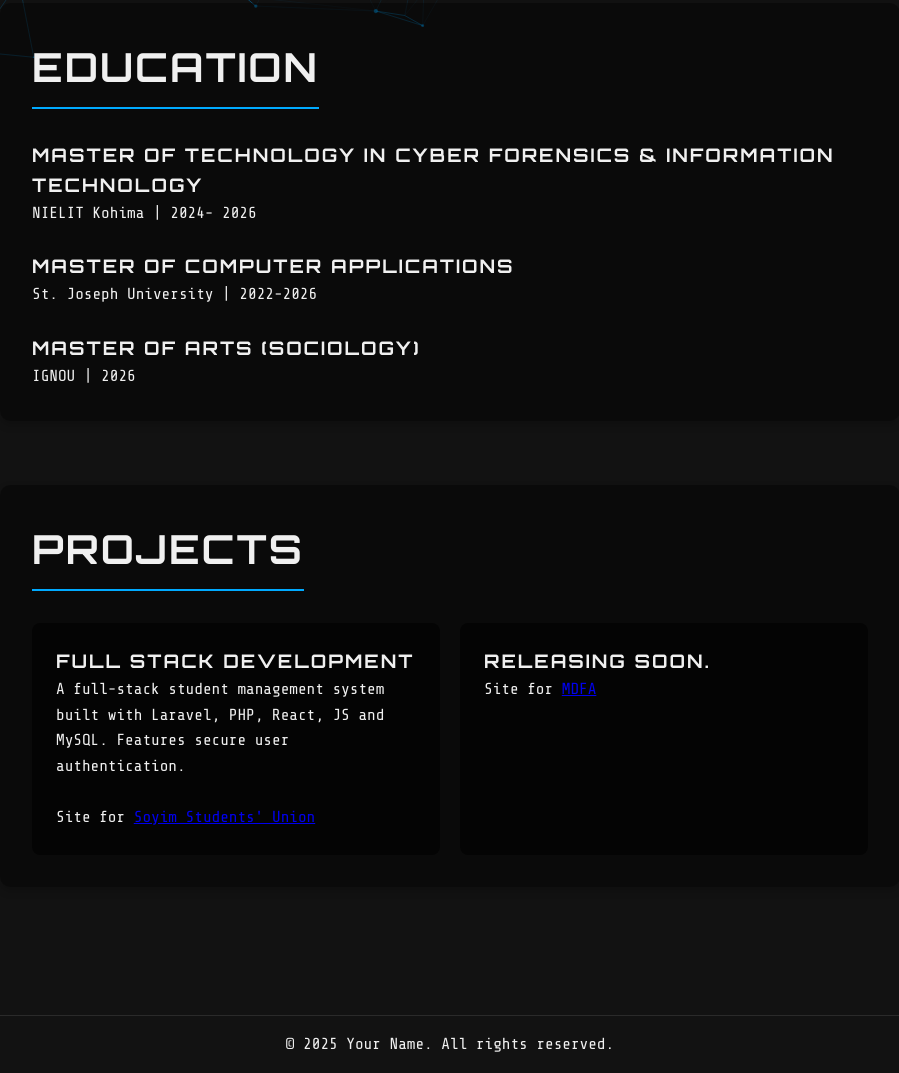
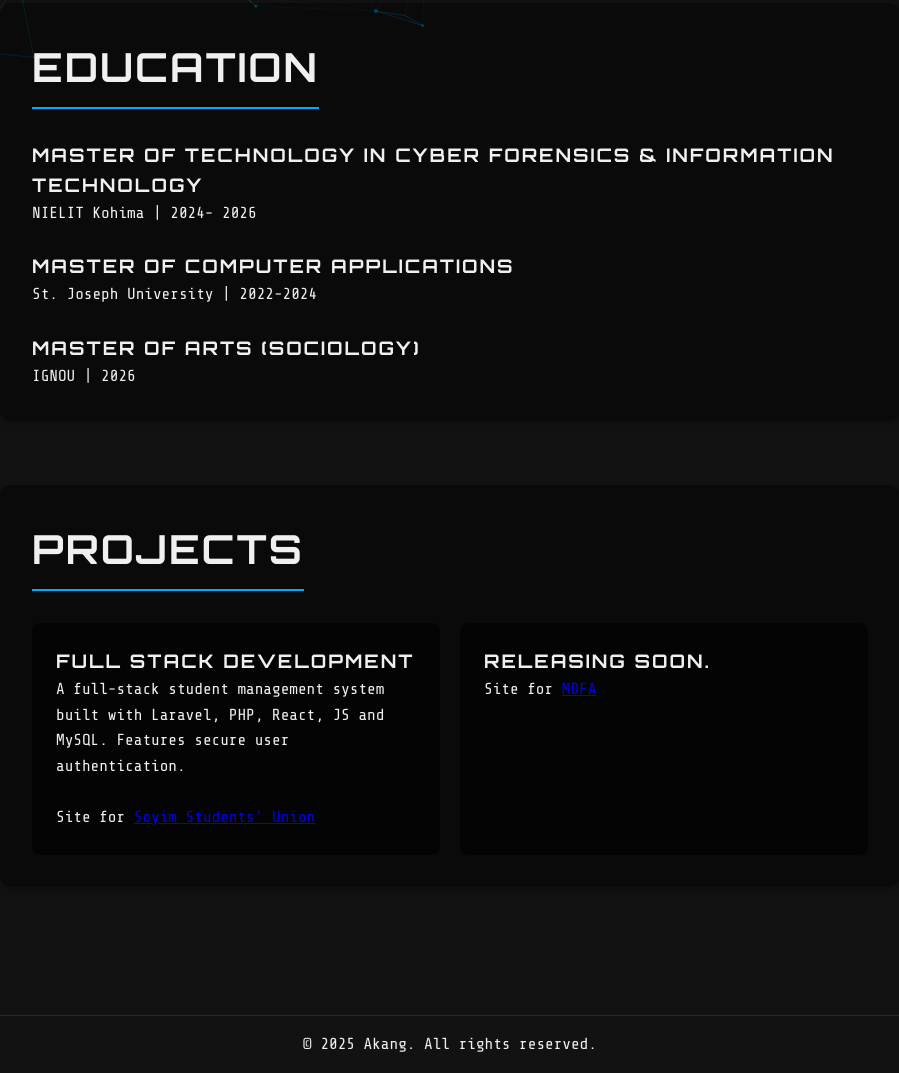
Before and after one commit to TushiLKR/myportfolio, a plain HTML site: page index.html in a window 1280 px wide. Shown: the part 733-1806 px from the top of the page, without its empty margins (190-1089 px from the left). Drawn offline with nearby package versions, Linux system fonts and the light colour scheme.

Commit message:
index.html

```diff
--- a/index.html
+++ b/index.html
@@ -216,7 +216,7 @@
             </div><br>
             <div class="education-item">
                 <h3>Master of Computer Applications</h3>
-                <p>St. Joseph University | 2022-2026</p>
+                <p>St. Joseph University | 2022-2024</p>
             </div><br>
             <div class="education-item">
                 <h3>Master of Arts (Sociology)</h3>
@@ -241,7 +241,7 @@
     </main>
 
     <footer>
-        <p>&copy; 2025 Your Name. All rights reserved.</p>
+        <p>&copy; 2025 Akang. All rights reserved.</p>
     </footer>
 
     <script src="https://cdn.jsdelivr.net/particles.js/2.0.0/particles.min.js"></script>
```
